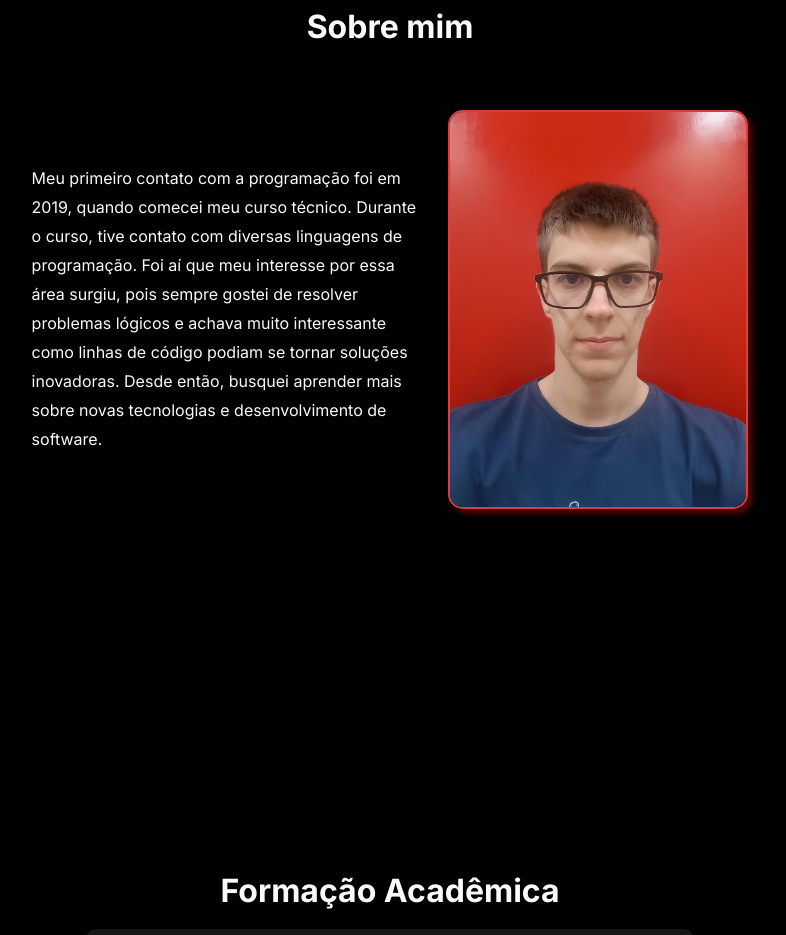
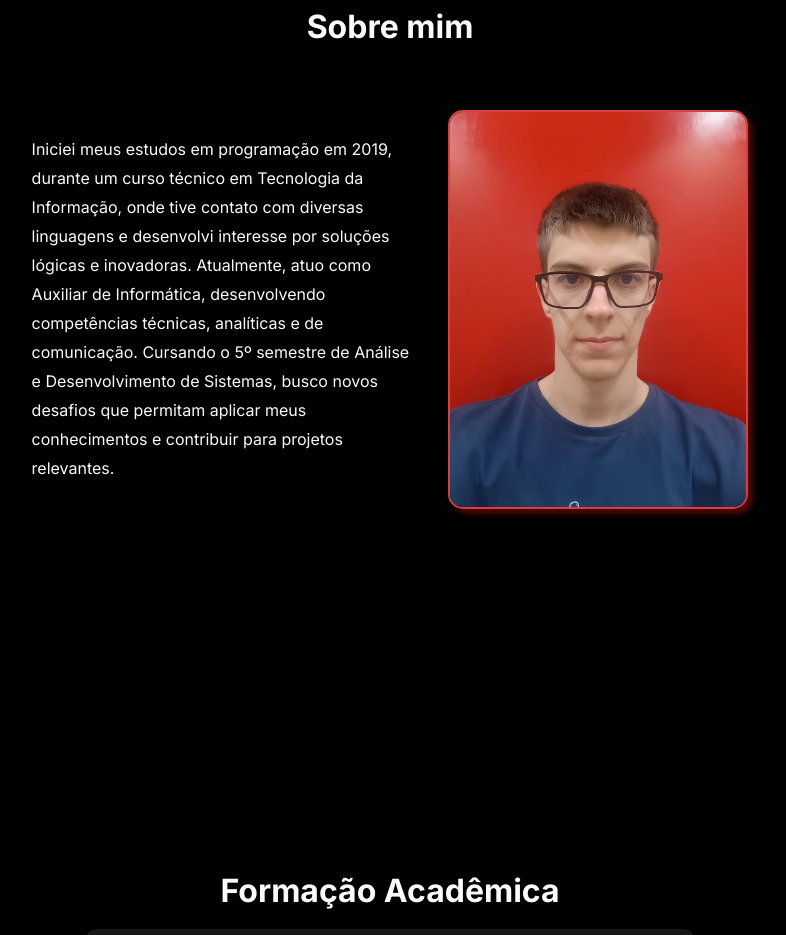
Before and after one commit to fellipesalles2025/Portif-lio, a plain HTML site: page index.html in a window 1280 px wide. Shown: the part 3140-4075 px from the top of the page, without its empty margins (250-1036 px from the left). Drawn offline with Linux system fonts and the light colour scheme.

Commit message:
alteração do texto sobre mim

```diff
--- a/index.html
+++ b/index.html
@@ -241,7 +241,7 @@
 
                 <img src="assets/Foto_Perfil.png" alt="" class="foto-perfil">
 
-                <p>Meu primeiro contato com a programação foi em 2019, quando comecei meu curso técnico. Durante o curso, tive contato com diversas linguagens de programação. Foi aí que meu interesse por essa área surgiu, pois sempre gostei de resolver problemas lógicos e achava muito interessante como linhas de código podiam se tornar soluções inovadoras. Desde então, busquei aprender mais sobre novas tecnologias e desenvolvimento de software.</p>
+                <p>Iniciei meus estudos em programação em 2019, durante um curso técnico em Tecnologia da Informação, onde tive contato com diversas linguagens e desenvolvi interesse por soluções lógicas e inovadoras. Atualmente, atuo como Auxiliar de Informática, desenvolvendo competências técnicas, analíticas e de comunicação. Cursando o 5º semestre de Análise e Desenvolvimento de Sistemas, busco novos desafios que permitam aplicar meus conhecimentos e contribuir para projetos relevantes.</p>
 
             </div>
         </div>
```
